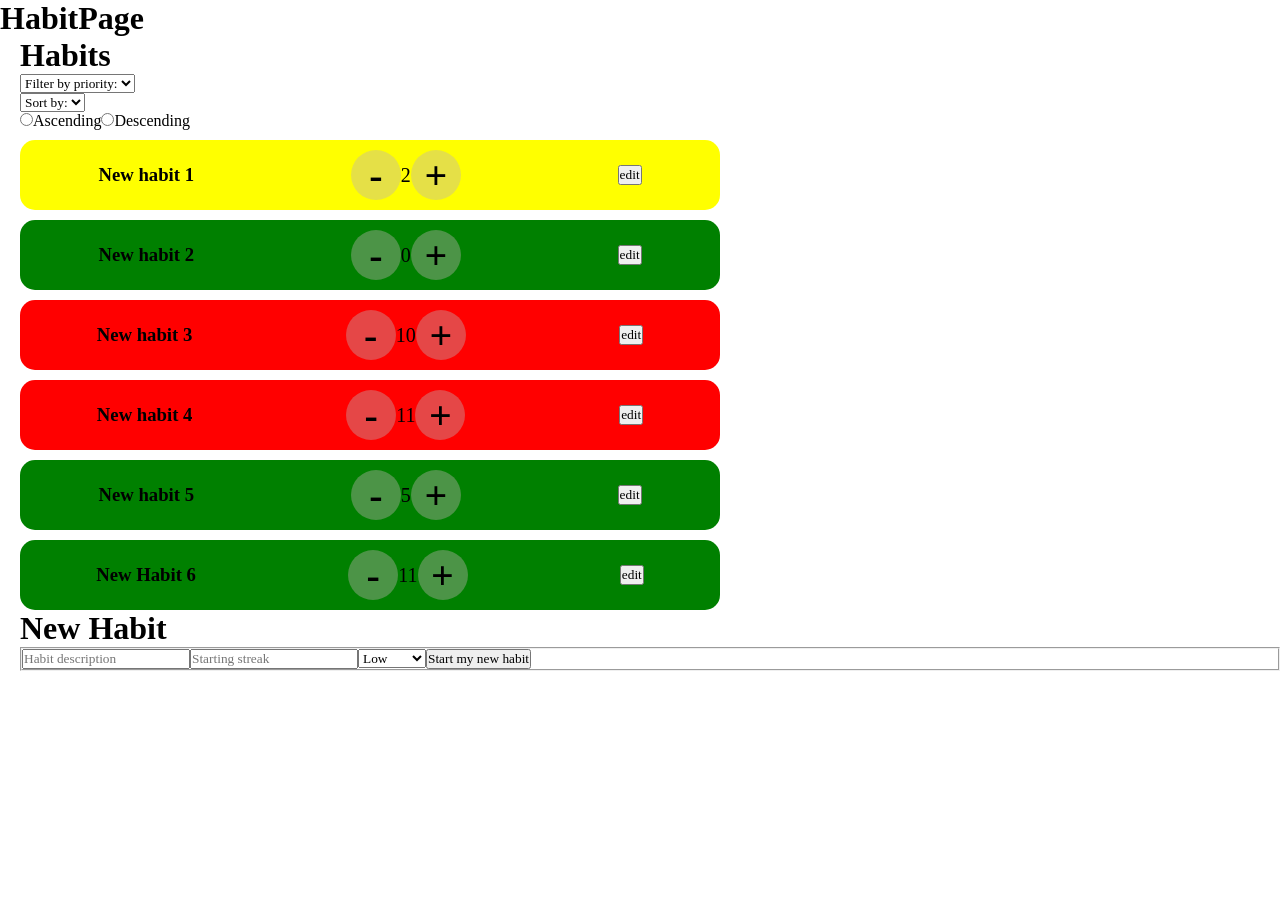
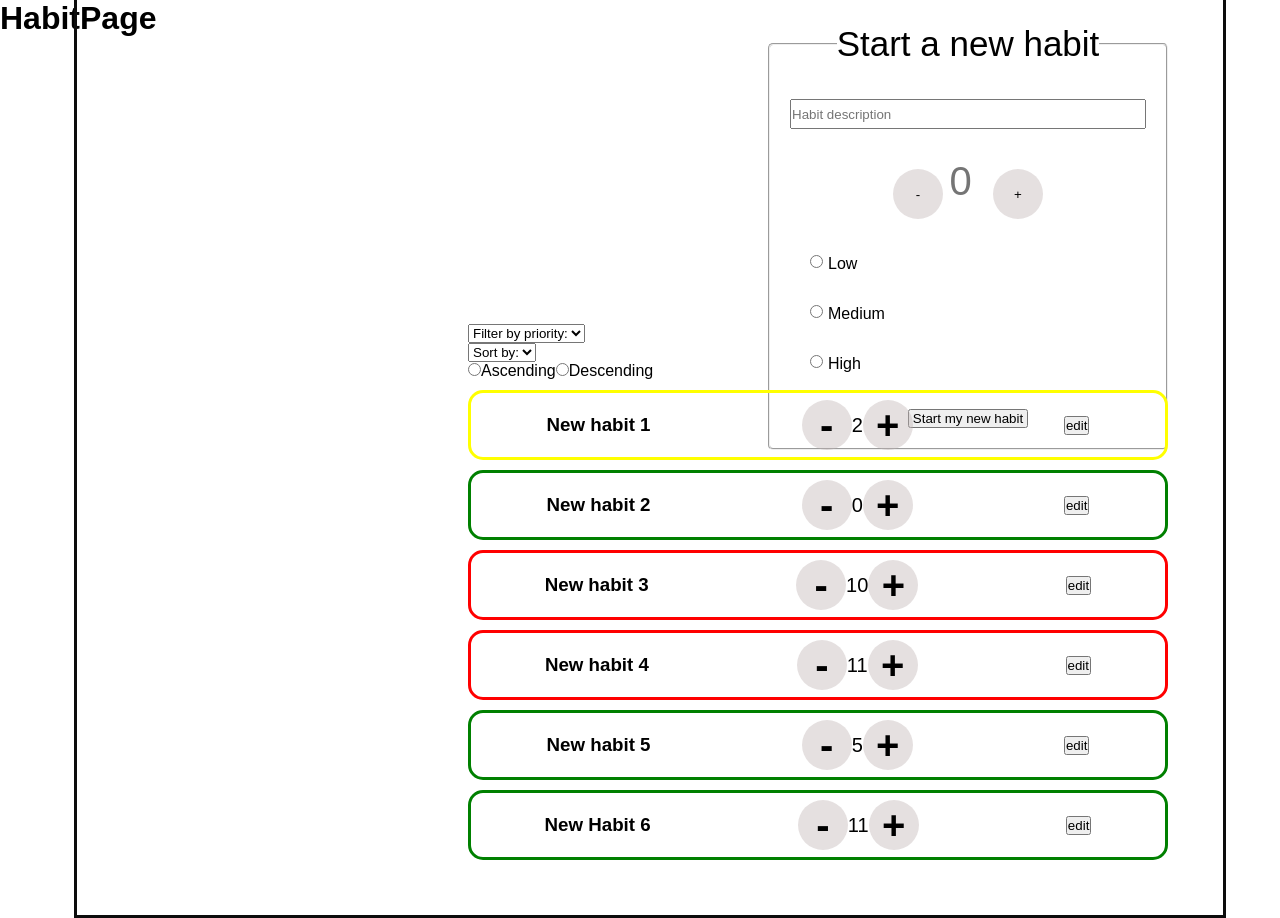
Before and after one commit to oablom/todo-app, a React (Create React App) app: page /habits in a window 1280 px wide. Before the commit the page ends 800 px from the top, so only its background shows below. Built offline with nearby package versions, Linux system fonts and the light colour scheme.

Commit message:
editing filter added, styling

```diff
--- a/src/components/Habits.jsx
+++ b/src/components/Habits.jsx
@@ -68,6 +68,7 @@ export default function Habits() {
   let editHabit = (i, edit) => {
     setHabits(oldHabits => {
       let editedHabits = [...oldHabits];
+      editedHabits[i] = { ...editedHabits[i] };
       edit(editedHabits[i]);
       return editedHabits;
     });
@@ -76,14 +77,21 @@ export default function Habits() {
   let toggleEditMode = (i) => {
       setEditMode(!editMode);
       setHabitSettings(i);
+
   };
 
 
  console.log(filterType)
   return (
     <div>
+      <div className="habits-legend">
         <div className="habits">
-        <h1>Habits</h1>
+
+          <div className="habit-container">
+
+            <NewHabit habitList={habits} updateHabitList={setHabits}/>
+
+            <div className="habitWrapper">
               <div className="sorting-and-filtering">
 
                 {/* FILTRERADE HABITS */}
@@ -112,22 +120,25 @@ export default function Habits() {
                   <span className="sortingBtn"><label><input type="radio" value="descending" checked={sortedHabits === "descending"} onChange={(e) => setSortedHabits(e.target.value)} />Descending</label></span>
                 </div>
             </div>
-
-        <div className="habit-container">
-          <div className="habitWrapper">
               {filteredHabits.map((habit, i) => (
-              <div className={`myHabits ${editMode && i === habitSettings ? "editMode" : ""}`} key={i} style={{backgroundColor: habit.priority === "low" ? "green" : habit.priority === "mid" ? "yellow" : "red"}}>
+                <div className={`myHabits ${editMode && i === habitSettings ? "editMode" : ""}`} key={i} style={{border: `3px solid ${habit.priority === "low" ? "green" : habit.priority === "mid" ? "yellow" : "red"}`}}>
                   <h3>{habit.title}</h3>
                   <div className="streakContainer"><p><button className="streak-counter" onClick={() => editHabit(i, edit => habit.streak -= 1)}>-</button>{habit.streak}<button className="streak-counter" onClick={() => editHabit(i,edit => habit.streak += 1)}>+</button></p>
-                {editMode && i === habitSettings && (<div className="hidden-settings"><button onClick={() => editHabit(i, edit => habit.streak = 0)}>Reset</button><button onClick={() => setHabits(oldHabits => {let editedHabits = [...oldHabits]; editedHabits.splice(i,1); return editedHabits;})}>Delete</button></div>)}
+                  {editMode && i === habitSettings && (<div className="hidden-settings"><button onClick={() => editHabit(i, edit => habit.streak = 0)}>Reset</button><button onClick={() => setHabits(oldHabits => {let editedHabits = [...oldHabits]; editedHabits.splice(i,1); return editedHabits;})}>Delete</button>
+                  <select value={habit.priority} onChange={(e) => editHabit(i, edit => habit.priority = e.target.value)}>
+                    <option value="high">High</option>
+                    <option value="mid">Medium</option>
+                    <option value="low">Low</option>
+                  </select></div>)}
                   </div>
-                <button className="edit-btn" onClick={() => toggleEditMode(i)}>{editMode ? "cancel" : "edit"}</button>
+                  <button className="edit-btn" onClick={() => toggleEditMode(i)}>{editMode && i === habitSettings ? "save" : "edit"}</button>
                   </div>
               ))}
             </div>
 
           </div>
-        <NewHabit habitList={habits} updateHabitList={setHabits}/>
+
+        </div>
       </div>
     </div>
   );
--- a/src/components/NewHabit.jsx
+++ b/src/components/NewHabit.jsx
@@ -5,38 +5,49 @@
 // Prioritet (kan vara låg,mellan,hög)
 
 import React from 'react'
+import { useState } from 'react';
 
 function NewHabit({habitList, updateHabitList}) {
 
+    const [habitTitle, setHabitTitle] = useState("");
+    const [habitStreak, setHabitStreak] = useState("")
+    const [priority, setPriority] = useState("")
+
     let addHabit = () => {
-        let habitTitle = document.querySelector("#habitTitle").value;
-        let habitStreak = document.querySelector("#habitStreak").value;
-        let prio = document.querySelector("#prioritySelect").value
 
         let newHabit = {
             title: habitTitle,
             streak: habitStreak,
-            priority: prio
+            priority: priority
         };
         console.log(newHabit)
 
         let startNewHabit = [...habitList, newHabit];
         updateHabitList(startNewHabit);
 
+        setHabitTitle("")
+        setHabitStreak("")
+        setPriority("")
+
         console.log(startNewHabit)
     };
 
   return (
     <div className="newHabit">
-        <h1>New Habit</h1>
-        <fieldset>
-            <input type="text" id="habitTitle" placeholder="Habit description" />
-            <input type="number" id="habitStreak" placeholder="Starting streak"/>
-            <select id="prioritySelect">
-                <option value="low">Low</option>
-                <option value="mid">Medium</option>
-                <option value="high">High</option>
-            </select>
+        <fieldset className="new-form">
+            <legend>Start a new habit</legend>
+            <input type="text" value={habitTitle} placeholder="Habit description" onChange={(e) => setHabitTitle(e.target.value)}/>
+            <div className="starting-streak">
+                 <button className="streak-counter" onClick={() => setHabitStreak((prev) => Math.max(+prev - 1, 0))}>-</button>
+                <input type="number" readOnly value={habitStreak} placeholder="0" onChange={(e) => setHabitStreak(e.target.value)}/>
+                <button className="streak-counter" onClick={() => setHabitStreak((prev) => Math.max(+prev + 1, 0))}>+</button>
+            </div>
+            <div className="radio-priority">
+                <label style={{ borderRadius:"15px", border: priority === "low" ? "2px solid green" : "none" }}><input type="radio" name="priority" value="low" checked={priority === "low"} onChange={(e) => setPriority(e.target.value)}/>Low</label>
+                <label style={{ borderRadius:"15px", border: priority === "mid" ? "2px solid yellow" : "none" }}><input type="radio" name="priority" value="mid" checked={priority === "mid"} onChange={(e) => setPriority(e.target.value)} />Medium</label>
+                <label style={{ borderRadius:"15px", border: priority === "high" ? "2px solid red" : "none" }}><input type="radio" name="priority" value="high" checked={priority === "high"} onChange={(e) => setPriority(e.target.value)}/>High</label>
+
+            </div>
             <button onClick={()=> addHabit()}>Start my new habit</button>
         </fieldset>
     </div>
--- a/src/styles/style.css
+++ b/src/styles/style.css
@@ -3,7 +3,7 @@
   box-sizing: border-box;
   margin: 0;
   padding: 0;
-  font-family: "Architects Daughter", cursive;
+  font-family: "arial", "Architects Daughter", cursive;
 }
 
 /* Home Page */
@@ -338,10 +338,23 @@
 }
 
 /* HabitPage */
+.habits-legend {
+  display: flex;
+  justify-content: center;
+  align-items: center;
+  height: 100vh;
+}
+
 .habits {
   display: flex;
   flex-direction: column;
   margin-left: 20px;
+  border: #0c0c0c solid;
+  min-height: 85vh;
+  width: 90vw;
+  justify-content: center;
+  padding: 55px;
+  transition: min-height 0.3s ease;
   /* Media Query */
 }
 .habits .myHabits {
@@ -370,6 +383,17 @@
 }
 .habits .myHabits .habitWrapper {
   margin-top: 10px;
+  display: flex;
+}
+.habits .myHabits .habitWrapper .sorting-and-filtering {
+  display: flex;
+  margin-top: 20px;
+  width: 600px;
+  justify-content: space-evenly;
+  align-items: center;
+}
+.habits .myHabits .habitWrapper .sortingBtn {
+  margin-left: 20px;
 }
 .habits .myHabits .streakContainer button {
   border-radius: 50px;
@@ -391,28 +415,6 @@
 .habits .myHabits .streak-counter button {
   align-items: center;
 }
-.habits .myHabits .sorting-and-filtering {
-  display: flex;
-  width: 600px;
-  justify-content: space-evenly;
-  align-items: center;
-}
-.habits .myHabits .sortingBtn {
-  margin-left: 20px;
-}
-.habits .myHabits .newHabit {
-  height: 500px;
-  width: 400px;
-}
-.habits .myHabits fieldset {
-  display: flex;
-  flex-direction: column;
-}
-.habits .myHabits .habit-container {
-  display: flex;
-  flex-direction: row;
-  margin-top: 10px;
-}
 .habits .myHabits p {
   font-size: 20px;
   display: flex;
@@ -420,6 +422,70 @@
   flex-wrap: wrap;
   align-items: center;
   justify-content: center;
+}
+.habits .habit-container {
+  display: flex !important;
+  flex-direction: row-reverse;
+  margin-top: 10px;
+  justify-content: space-between;
+  flex-wrap: wrap;
+}
+.habits .newHabit {
+  height: 300px;
+  width: 400px;
+}
+.habits .newHabit .new-form {
+  display: flex !important;
+  flex-direction: column;
+  padding: 20px;
+  border-radius: 5px;
+}
+.habits .newHabit .new-form legend {
+  text-align: center;
+  font-size: 35px;
+}
+.habits .newHabit .new-form input {
+  margin-top: 15px;
+  height: 30px;
+  margin-bottom: 20px;
+}
+.habits .newHabit .new-form button {
+  width: 120px;
+  align-self: center;
+  margin-top: 20px;
+}
+.habits .newHabit .new-form .starting-streak {
+  align-self: center;
+  display: flex;
+  align-items: center;
+  justify-content: center;
+  margin-bottom: 20px;
+}
+.habits .newHabit .new-form .starting-streak input {
+  border: none;
+  text-align: center;
+  font-size: 40px;
+  width: 50px;
+}
+.habits .newHabit .new-form .starting-streak button {
+  border-radius: 50px;
+  height: 50px;
+  width: 50px;
+  background-color: rgba(189, 178, 178, 0.4);
+  border: none;
+}
+.habits .newHabit .radio-priority {
+  display: flex;
+  flex-direction: column;
+}
+.habits .newHabit .radio-priority label {
+  display: flex;
+  align-items: center;
+}
+.habits .newHabit .radio-priority input {
+  margin-right: 5px;
+  margin-left: 20px;
+  height: 15px;
 }
 @media screen and (max-width: 380px) {
   .habits .new-task .task-form {
--- a/src/styles/style.scss
+++ b/src/styles/style.scss
@@ -3,7 +3,7 @@
   box-sizing: border-box;
   margin: 0;
   padding: 0;
-  font-family: "Architects Daughter", cursive;
+  font-family: "arial","Architects Daughter", cursive;
 }
 
 /* Home Page */
@@ -413,10 +413,25 @@
 
 /* HabitPage */
 
+.habits-legend {
+  display:flex;
+  justify-content: center;
+  align-items: center;
+  height:100vh;
+
+}
+
 .habits {
   display:flex;
   flex-direction: column;
   margin-left:20px;
+  border: #0c0c0c solid;
+  min-height:85vh;
+  width:90vw;
+  justify-content: center;
+  //overflow-x: auto;
+  padding: 55px;
+  transition: min-height 0.3s ease;
 
   .myHabits {
     width: 700px;
@@ -447,6 +462,21 @@
 
   .habitWrapper {
     margin-top: 10px;
+    display:flex;
+
+
+    .sorting-and-filtering {
+        display: flex;
+        margin-top: 20px;
+        width: 600px;
+        justify-content: space-evenly;
+        align-items: center;
+
+      }
+
+      .sortingBtn {
+        margin-left: 20px;
+      }
   }
 
   .streakContainer button {
@@ -473,31 +503,7 @@
     }
   }
 
-  .sorting-and-filtering {
-    display:flex;
-    width: 600px;
-    justify-content: space-evenly;
-    align-items: center;
-  }
-  .sortingBtn {
-    margin-left:20px;
-  }
 
-  .newHabit {
-    height:500px;
-    width:400px;
-  }
-
-  fieldset {
-    display:flex;
-    flex-direction: column;
-  }
-
-  .habit-container {
-    display:flex;
-    flex-direction: row;
-    margin-top: 10px;
-  }
 
   p {
     font-size: 20px;
@@ -506,6 +512,84 @@
     flex-wrap: wrap;
     align-items: center;
     justify-content: center;
+  }
+
+
+}
+
+.habit-container {
+  display: flex !important;
+  flex-direction: row-reverse;
+  margin-top: 10px;
+  justify-content: space-between;
+  flex-wrap: wrap;
+}
+
+.newHabit {
+  height: 300px;
+  width: 400px;
+
+  .new-form {
+    display: flex !important;
+    flex-direction: column;
+    padding: 20px;
+    border-radius: 5px;
+
+    legend {
+      text-align: center;
+      font-size: 35px;
+    }
+
+    input {
+      margin-top:15px;
+      height:30px;
+      margin-bottom:20px;
+    }
+
+    button {
+      width: 120px;
+      align-self: center;
+      margin-top:20px;
+    }
+
+    .starting-streak {
+      align-self: center;
+      display:flex;
+      align-items:center;
+      justify-content: center;
+      margin-bottom: 20px;
+
+      input {
+        border:none;
+        text-align: center;
+        font-size: 40px;
+        width:50px;
+      }
+
+      button {
+        border-radius: 50px;
+          height: 50px;
+          width: 50px;
+          background-color: rgb(189, 178, 178, 0.40);
+          border: none;
+      }
+    }
+  }
+
+  .radio-priority {
+    display:flex;
+    flex-direction: column;
+  }
+
+  .radio-priority label {
+    display:flex;
+    align-items: center;
+  }
+
+  .radio-priority input {
+    margin-right:5px;
+    margin-left:20px;
+    height:15px;
   }
 }
 
```
Also changed, not shown: 1 other file (tests, documents, lock files or other folders). Lines whose indentation alone changed are shown as unchanged.
